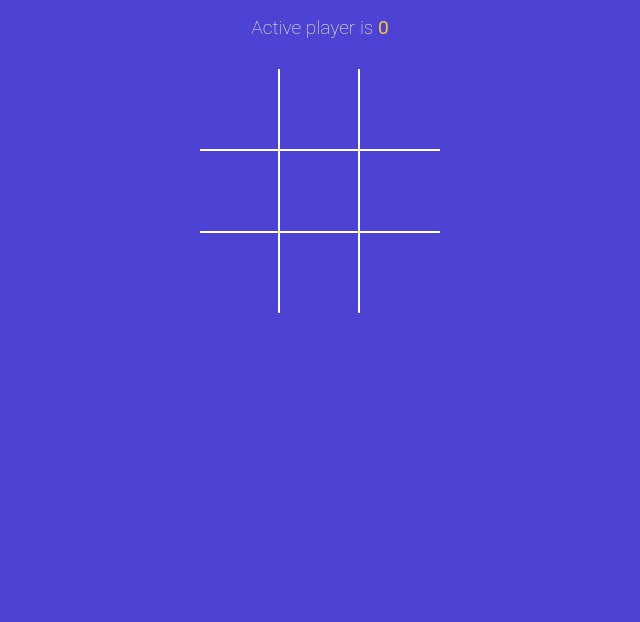
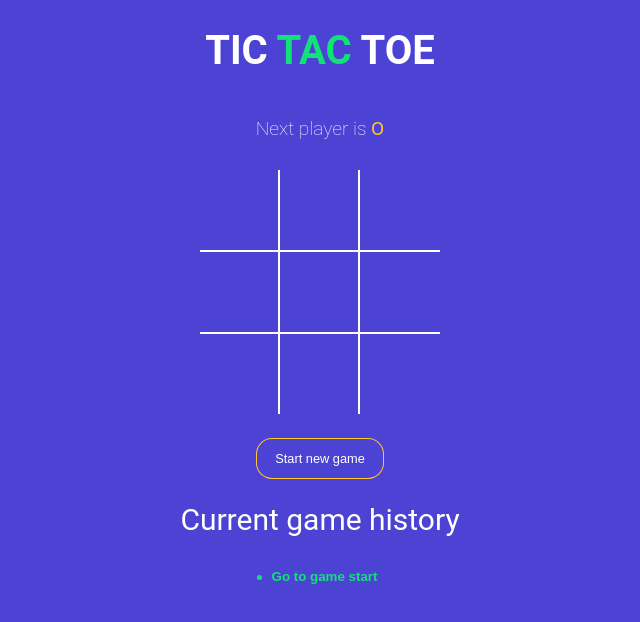
Before and after one commit to RudraPratap-CodeRunner/tictactoe_internshala_project, a React (Vite) app: page / in a window 1280 px wide. Shown: the top 622 px of the page, without its empty margins (320-960 px from the left). Built offline with nearby package versions, Linux system fonts and the light colour scheme.

Commit message:
history component added

```diff
--- a/src/App.jsx
+++ b/src/App.jsx
@@ -1,40 +1,93 @@
-import React, { useState } from "react";
-import Board from "./components/Board";
-import "./styles.scss";
-import {calculateWinner} from './winner';
-import StatusMessage from "./components/StatusMessage";
+import './styles.scss';
+import { useState } from 'react';
+import Board from './components/Board';
+import StatusMessage from './components/StatusMessage';
+import History from './components/History';
+import { calculateWinner } from './winner';
 
-const App = () => {
+const NEW_GAME = [{ squares: Array(9).fill(null), isXNext: false }];
 
+function App() {
+  const [history, setHistory] = useState(NEW_GAME);
+  const [currentMove, setCurrentMove] = useState(0);
 
-  const [squares, setSquares] = useState(Array(9).fill(null));
-  const [entry,setEntry] = useState(false);
-  const winner =calculateWinner(squares);
+  const gamingBoard = history[currentMove];
 
+  const { winner, winningSquares } = calculateWinner(gamingBoard.squares);
 
+  const handleSquareClick = clickedPosition => {
+    if (gamingBoard.squares[clickedPosition] || winner) {
+      return;
+    }
 
-  const handleSquareClick = (clickedPosition) => {
-      if(squares[clickedPosition] || winner){
-        return;
-      }
-      setSquares(currentsquares=>{
-        return currentsquares.map((squareValue,position)=>{
-          if(clickedPosition===position){
-            return entry? 'x':'0';
+    setHistory(currentHistory => {
+      const isTraversing = currentMove + 1 !== currentHistory.length;
+
+      const lastGamingState = isTraversing
+        ? currentHistory[currentMove]
+        : history[history.length - 1];
+
+      const nextSquaresState = lastGamingState.squares.map(
+        (squareValue, position) => {
+          if (clickedPosition === position) {
+            return lastGamingState.isXNext ? 'X' : 'O';
           }
           return squareValue;
-        })
-      })
-      setEntry(currentEntry=>!entry);
+        }
+      );
+
+      const base = isTraversing
+        ? currentHistory.slice(0, currentHistory.indexOf(lastGamingState) + 1)
+        : currentHistory;
+
+      return base.concat({
+        squares: nextSquaresState,
+        isXNext: !lastGamingState.isXNext,
+      });
+    });
+
+    setCurrentMove(move => move + 1);
+  };
+
+  const moveTo = move => {
+    setCurrentMove(move);
+  };
+
+  const onNewGameStart = () => {
+    setHistory(NEW_GAME);
+    setCurrentMove(0);
   };
 
   return (
     <div className="app">
-      <StatusMessage winner={winner} squares={squares} entry={entry} />
-      <Board squares={squares} handleSquareClick={handleSquareClick} />
+      <h1>
+        TIC <span className="text-green">TAC</span> TOE
+      </h1>
+      <StatusMessage winner={winner} gamingBoard={gamingBoard} />
+      <Board
+        squares={gamingBoard.squares}
+        handleSquareClick={handleSquareClick}
+        winningSquares={winningSquares}
+      />
 
+      <button
+        type="button"
+        onClick={onNewGameStart}
+        className={`btn-reset ${winner ? 'active' : ''}`}
+      >
+        Start new game
+      </button>
+
+      <h2
+        style={{
+          fontWeight: 'normal',
+        }}
+      >
+        Current game history
+      </h2>
+      <History history={history} moveTo={moveTo} currentMove={currentMove} />
     </div>
   );
-};
+}
 
 export default App;
--- a/src/components/Board.jsx
+++ b/src/components/Board.jsx
@@ -1,15 +1,18 @@
-import React, { useState } from "react";
-import Square from "./Square";
+import Square from './Square';
 
-function Board({ squares, handleSquareClick }) {
-  const renderSquare = (position) => {
+const Board = ({ squares, handleSquareClick, winningSquares }) => {
+  const renderSquare = position => {
+    const isWinningSquare = winningSquares.includes(position);
+
     return (
       <Square
         value={squares[position]}
         onClick={() => handleSquareClick(position)}
+        isWinningSquare={isWinningSquare}
       />
     );
   };
+
   return (
     <div className="board">
       <div className="board-row">
@@ -29,6 +32,6 @@
       </div>
     </div>
   );
-}
+};
 
 export default Board;
--- /dev/null
+++ b/src/components/History.jsx
@@ -0,0 +1,21 @@
+const History = ({ history, moveTo, currentMove }) => {
+  return (
+    <div className="history-wrapper">
+      <ul className="history">
+        {history.map((_, index) => (
+          <li key={index}>
+            <button
+              type="button"
+              className={`btn-move ${currentMove === index ? 'active' : ''}`}
+              onClick={() => moveTo(index)}
+            >
+              {index === 0 ? 'Go to game start' : `Go to move #${index}`}
+            </button>
+          </li>
+        ))}
+      </ul>
+    </div>
+  );
+};
+
+export default History;
--- a/src/components/Square.jsx
+++ b/src/components/Square.jsx
@@ -1,12 +1,16 @@
+const Square = ({ value, onClick, isWinningSquare }) => {
+  const colorClassName = value === 'X' ? 'text-green' : 'text-orange';
+  const winningClassName = isWinningSquare ? 'winning' : '';
 
-import React from 'react'
-
-const Square = ({value,onClick}) => {
   return (
-    <button type='button' className="square" onClick={onClick} >
+    <button
+      type="button"
+      className={`square ${colorClassName} ${winningClassName}`}
+      onClick={onClick}
+    >
       {value}
     </button>
-  )
-}
+  );
+};
 
 export default Square;
--- a/src/components/StatusMessage.jsx
+++ b/src/components/StatusMessage.jsx
@@ -1,31 +1,45 @@
-import React from 'react'
-import '../../src/styles.scss';
+const StatusMessage = ({ winner, gamingBoard }) => {
+    const { squares, isXNext } = gamingBoard;
 
-const StatusMessage = ({winner,entry,squares}) => {
-    const noMovesLeft = squares.every((squareValue)=>squareValue!==null);
-    const activePlaver =entry?'x':'0';
-    const renderStatusMessage =()=>{
-        if(winner){
-            return (
-                <>
-                    Winner is {' '}
-                    <span className={winner==='x'?'text-green':'text-orange'} >{winner}</span>
-                </>
-            )
-        }
-        if(!winner && noMovesLeft){
-            return <>
-                <span className='text-orange'>0</span> {' '}
-                <span className='text-green' >x</span>
-            </>
-        }
-        if(!winner && !noMovesLeft){
-            return <>Active player is <span className={entry?'text-green':'text-orange'} >{activePlaver}</span></>
-        }
-    }
-  return (
-    <h2 className='status-message' >{renderStatusMessage()}</h2>
-  )
-}
+    const noMovesLeft = squares.every(squareValue => squareValue !== null);
+    const nextPlayer = isXNext ? 'X' : 'O';
 
-export default StatusMessage
+    const renderStatusMessage = () => {
+      if (winner) {
+        return (
+          <>
+            Winner is{' '}
+            <span className={winner === 'X' ? 'text-green' : 'text-orange'}>
+              {winner}
+            </span>
+          </>
+        );
+      }
+
+      if (!winner && noMovesLeft) {
+        return (
+          <>
+            <span className="text-orange">O</span> and{' '}
+            <span className="text-green">X</span> tied
+          </>
+        );
+      }
+
+      if (!winner && !noMovesLeft) {
+        return (
+          <>
+            Next player is{' '}
+            <span className={isXNext ? 'text-green' : 'text-orange'}>
+              {nextPlayer}
+            </span>
+          </>
+        );
+      }
+
+      return null;
+    };
+
+    return <h2 className="status-message">{renderStatusMessage()}</h2>;
+  };
+
+  export default StatusMessage;
--- a/src/winner.js
+++ b/src/winner.js
@@ -12,8 +12,15 @@
   for (let i = 0; i < lines.length; i++) {
     const [a, b, c] = lines[i];
     if (squares[a] && squares[a] === squares[b] && squares[a] === squares[c]) {
-        return squares[a];
+      return {
+        winner: squares[a],
+        winningSquares: lines[i],
+      };
     }
   }
-    return null;
+
+  return {
+    winner: null,
+    winningSquares: [],
+  };
 }
```
Lines whose indentation alone changed are shown as unchanged.
